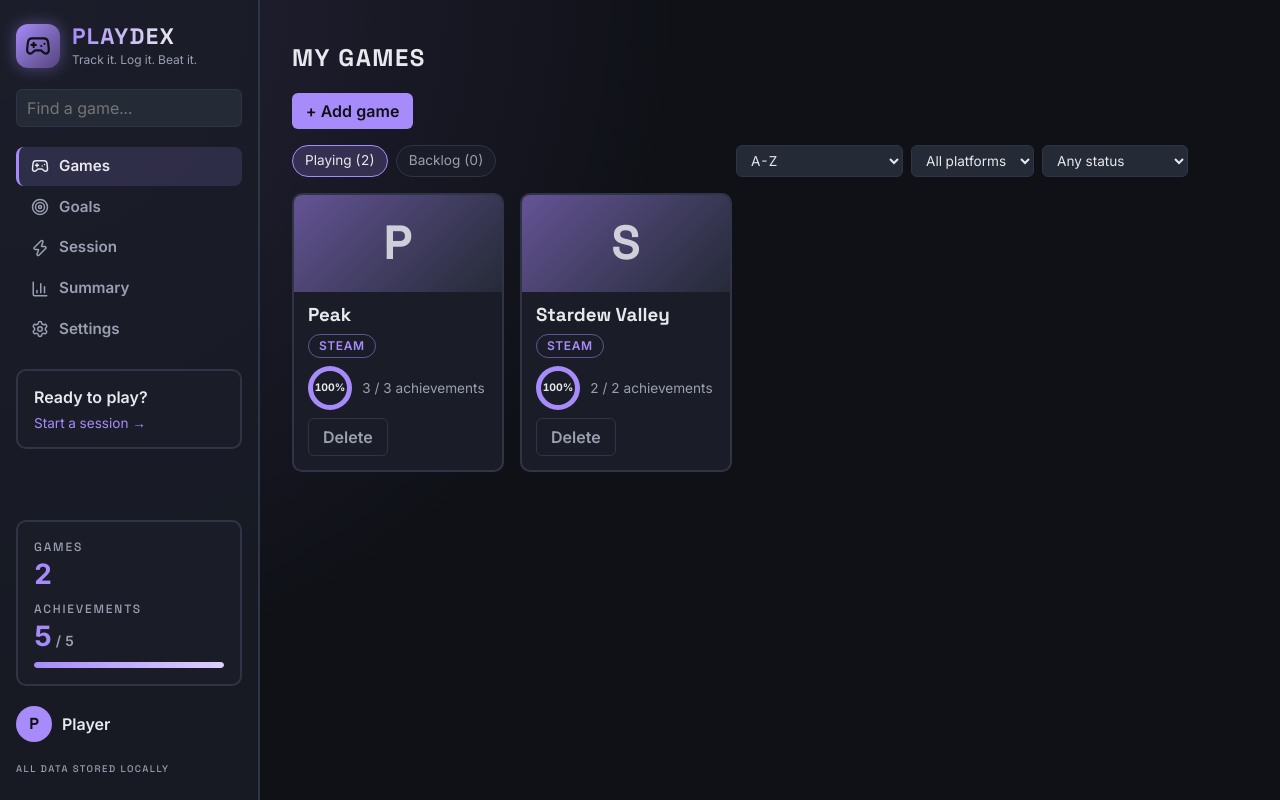
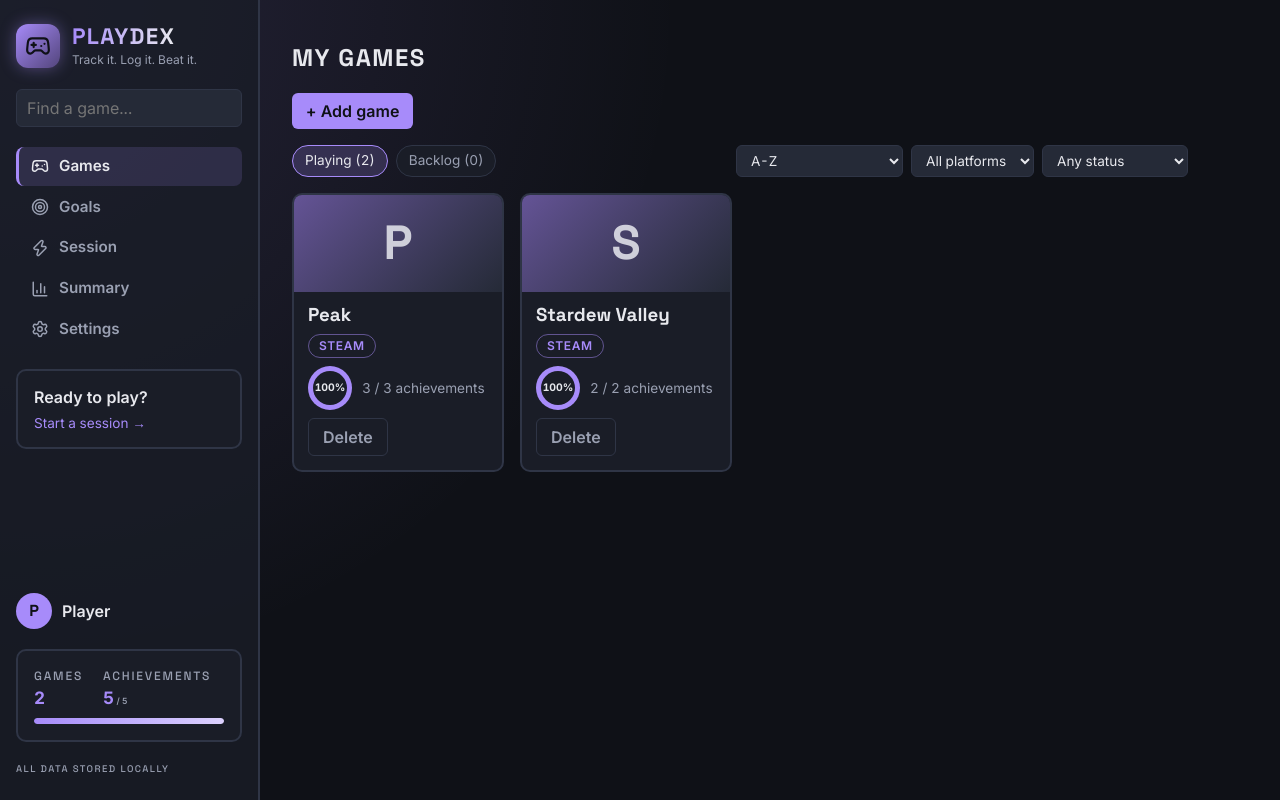
Before and after one commit to RikkaKallinen/playdex-achievement-tracker, a React (Vite) app: page / in a window 1280 px wide. Built offline with nearby package versions, Linux system fonts and the light colour scheme; a web font is replaced by a local one.

Commit message:
Tidy the sidebar stats: smaller side-by-side numbers that scale, profile above them

```diff
--- a/src/Sidebar.jsx
+++ b/src/Sidebar.jsx
@@ -112,6 +112,22 @@ function Sidebar({ games, profile, goals, activeSession }) {
             )}
 
             <div className="sidebar-bottom">
+                <div className="sidebar-profile">
+                    <span className="avatar" aria-hidden="true">
+                        {profile.avatarUrl
+                            ? <img src={profile.avatarUrl} alt="" />
+                            : (profile.name || "Player").charAt(0).toUpperCase()}
+                    </span>
+                    <div className="profile-text">
+                        <p className="profile-name">{profile.name || "Player"}</p>
+                        {shownGamertags.map((gamertag) => (
+                            <p key={gamertag.id} className="profile-tag">
+                                <span className="profile-platform">{getPlatformText(gamertag)}</span> {gamertag.tag}
+                            </p>
+                        ))}
+                    </div>
+                </div>
+
                 <div className="stat-card">
                     <div className="stat-grid">
                         <div>
@@ -130,22 +146,6 @@ function Sidebar({ games, profile, goals, activeSession }) {
                     </div>
                 </div>
 
-                <div className="sidebar-profile">
-                    <span className="avatar" aria-hidden="true">
-                        {profile.avatarUrl
-                            ? <img src={profile.avatarUrl} alt="" />
-                            : (profile.name || "Player").charAt(0).toUpperCase()}
-                    </span>
-                    <div className="profile-text">
-                        <p className="profile-name">{profile.name || "Player"}</p>
-                        {shownGamertags.map((gamertag) => (
-                            <p key={gamertag.id} className="profile-tag">
-                                <span className="profile-platform">{getPlatformText(gamertag)}</span> {gamertag.tag}
-                            </p>
-                        ))}
-                    </div>
-                </div>
-
                 <p className="label sidebar-footer">All data stored locally</p>
             </div>
         </aside>
--- a/src/index.css
+++ b/src/index.css
@@ -141,6 +141,7 @@ main {
 }
 
 .stat-card {
+    container-type: inline-size;
     padding: 16px;
     background: var(--surface);
     border: 2px solid var(--border);
@@ -149,7 +150,8 @@ main {
 
 .stat-number {
     margin: 4px 0 0;
-    font-size: 1.75rem;
+    font-size: clamp(0.95rem, 9cqi, 1.2rem);
+    white-space: nowrap;
     font-weight: 700;
     line-height: 1;
     color: var(--accent);
@@ -157,8 +159,8 @@ main {
 
 .stat-grid {
     display: grid;
-    grid-template-columns: 1fr;
-    gap: 12px;
+    grid-template-columns: auto 1fr;
+    gap: 20px;
     margin-bottom: 12px;
 }
 
```
